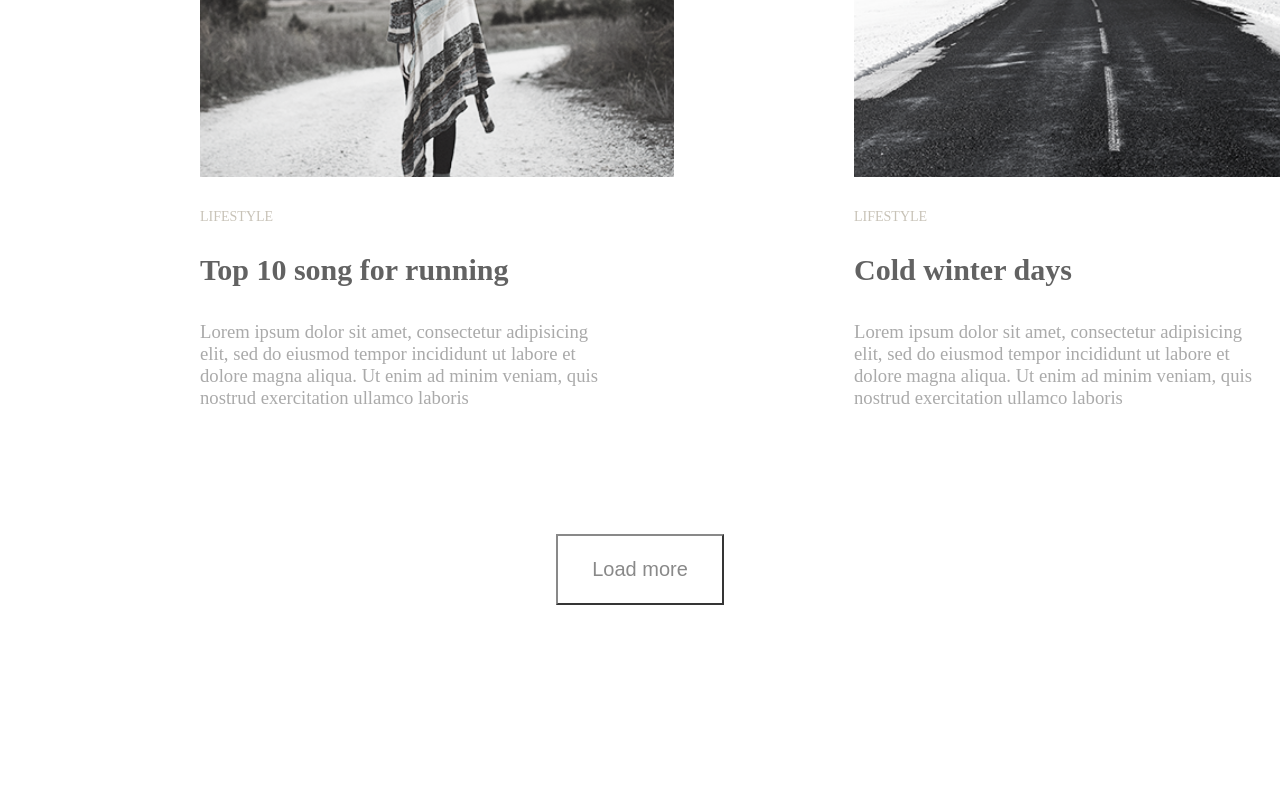
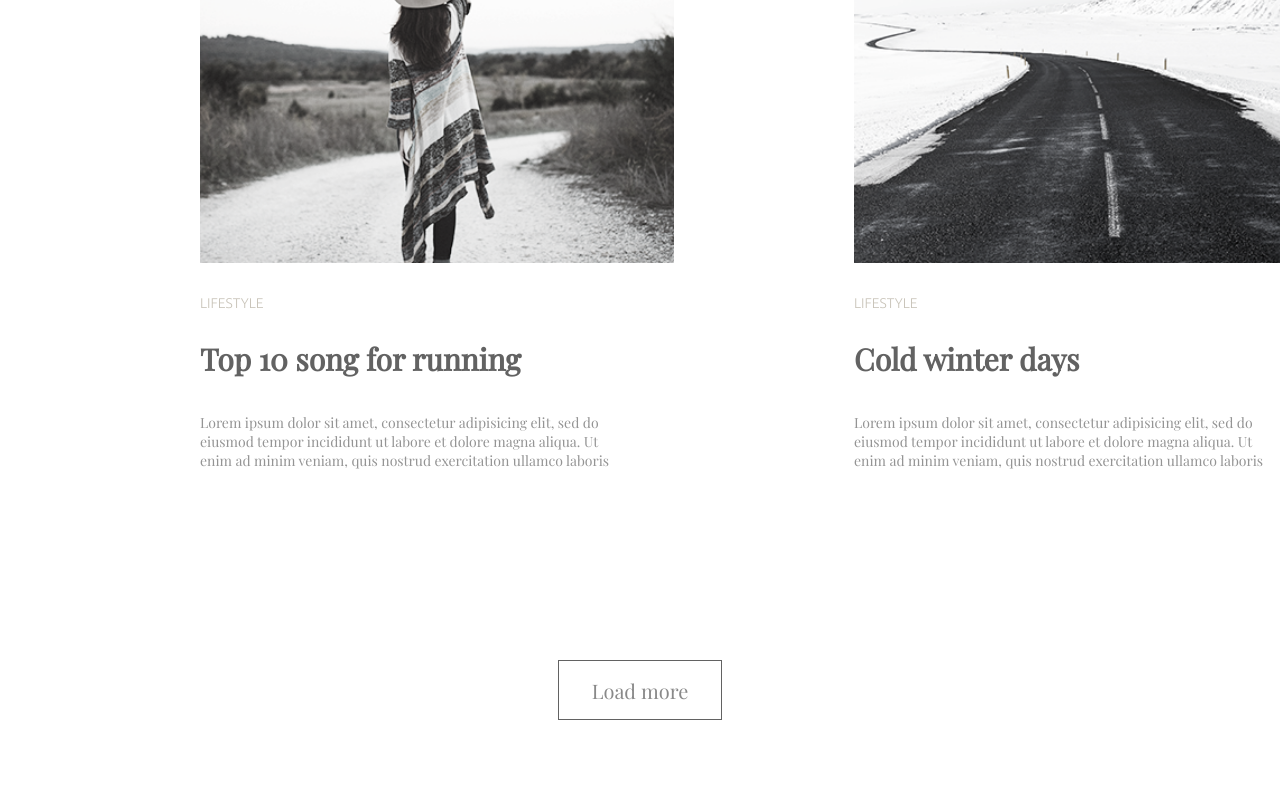
Before and after one commit to AlexanderKudra89/goit-fe-course, a plain HTML site: page module_3/index.html in a window 1280 px wide. Shown: the part 1572-2362 px from the top of the page. Before the commit the page ends 2231 px from the top, so only its background shows below. Drawn offline with nearby package versions, Linux system fonts and the light colour scheme.

Commit message:
homework_commit-2

```diff
--- a/module_3/css/style.css
+++ b/module_3/css/style.css
@@ -1,8 +1,11 @@
+@import url('https://fonts.googleapis.com/css?family=Playfair+Display|Ubuntu:300');
+
 *{
     margin: 0;
     padding: 0;
     box-sizing: border-box;
 }
+
 
 #first-a{
     color: #03a9f4;
@@ -17,10 +20,11 @@ a{
 }
 
 .menu{
+    font-family: 'Playfair Display', serif;
     margin: 0 auto;
     width: 800px;
     list-style: none;
-    padding-top: 77px;
+    margin-top: 77px;
 }
 
 .menu li{
@@ -32,6 +36,8 @@ main{
     width: 1200px;
     margin: 100px auto 0;
     margin-left: 200px;
+    margin-bottom: 54px;
+    margin-top: 103px;
 }
 
 section{
@@ -44,40 +50,45 @@ section{
 }
 
 span{
+    font-family: 'Ubuntu', sans-serif;
     display: block;
     font-size: 14px;
     color: #c8c3b8;
     text-align: left;
     text-transform: uppercase;
     margin-bottom: 28px;
-    padding-top: 28px;
+    margin-top: 28px;
 }
 
 h2{
+    font-family: 'Playfair Display', serif;
     font-size: 30px;
     color: #626262;
     text-align: left;
 }
 
 p{
-    padding-top: 34px;
+    font-family: 'Playfair Display', serif;
+    margin-top: 34px;
     margin-bottom: 130px;
     width: 414px;
     height: 63px;
-    font-size: 14pt;
-    color: #aaaaaa;
+    font-size: 14px;
+    color: #949494;
     text-align: left;
 }
 
 .button{
+    font-family: 'Playfair Display', serif;
     background-color: white;
-    border-color: #898989;
+    border: 1px solid #626262;
     color: #898989;
-    padding: 22px 34px;
+    width: 164px;
+    height: 60px;
     font-size: 20px;
     text-align: center;
-    font-weight: 400;
     display: block;
     margin: 108px auto 54px;
     margin-top: 54px;
+    margin-bottom: 70px;
 }
--- a/module_3/index.html
+++ b/module_3/index.html
@@ -8,7 +8,7 @@
     <link rel="stylesheet" href="./css/style.css">
 </head>
 <body>
-    <header class="header">
+    <header>
         <nav>
             <ul class="menu">
                 <li>
```
